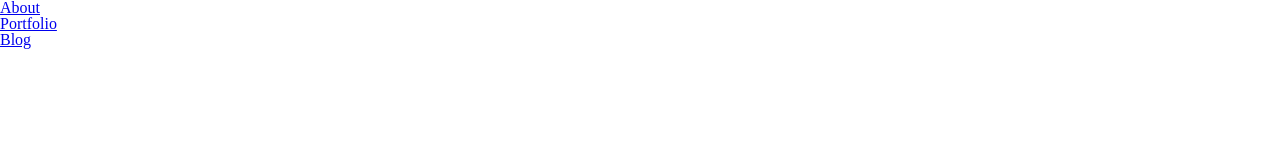
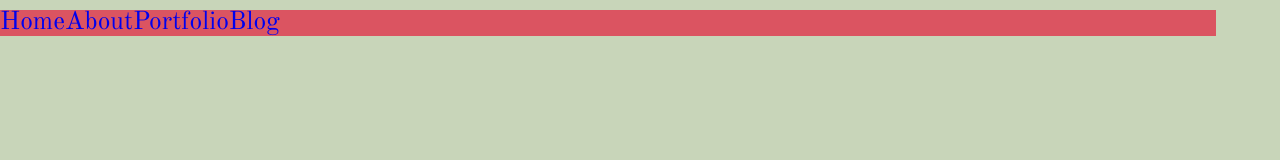
Before and after one commit to BNMoyers/Britt-Codes, a website: page index.html in a window 1280 px wide. Drawn offline with nearby package versions, Linux system fonts and the light colour scheme.

Commit message:
WIP - layered background, dynamic ribbon nav

```diff
--- a/index.html
+++ b/index.html
@@ -13,14 +13,19 @@
 </head>
 
 <body>
-<nav>
+  <div class = 'page'>
+  <nav>
   <!-- I want this to be a floating nav bar -->
-  <ul>
+
+  <ul class = 'nav-content'>
+    <!-- once I have a logo, replace 'home' and justify left -->
+    <li><a href="index.html">Home</a></li>
     <li><a href="about.html">About</a></li>
     <li><a href="portfolio-home.html">Portfolio</a></li>
     <li><a href="blog-home.html">Blog</a></li>
 
   </ul>
+
 </nav>
 <header>
 <!-- animated header; first iteration: handwritten text -->
@@ -39,5 +44,6 @@
   <!-- thin bar with copyright and contact/social icons -->
 </footer>
   <script src="js/index.js"></script>
+  </div>
 </body>
 </html>
--- a/less/global.less
+++ b/less/global.less
@@ -0,0 +1,11 @@
+body{
+    background-color: @pale-silver;
+}
+
+.page{
+    height: 100%;
+    width: 95%;
+    background-color: @seashell;
+    border-radius: 10px;
+
+}
--- a/less/mixins.less
+++ b/less/mixins.less
@@ -0,0 +1,5 @@
+//general flexbox
+
+//header text
+
+//regular text
--- a/less/nav.less
+++ b/less/nav.less
@@ -0,0 +1,13 @@
+nav {
+    background: @drk-terra-cotta;
+    margin: 10px 0 0;
+    ul {
+        display: flex;
+        li a{
+            text-decoration: none;
+            font-family: @typewriter;
+            font-size: 1.6em;
+        }
+    }
+
+}
--- a/less/reset.less
+++ b/less/reset.less
@@ -19,7 +19,7 @@ time, mark, audio, video {
 	margin: 0;
 	padding: 0;
 	border: 0;
-	font-size: 100%;
+	font-size: 62.5%;
 	font: inherit;
 	vertical-align: baseline;
 }
```
Also changed, not shown: css/index.css.
